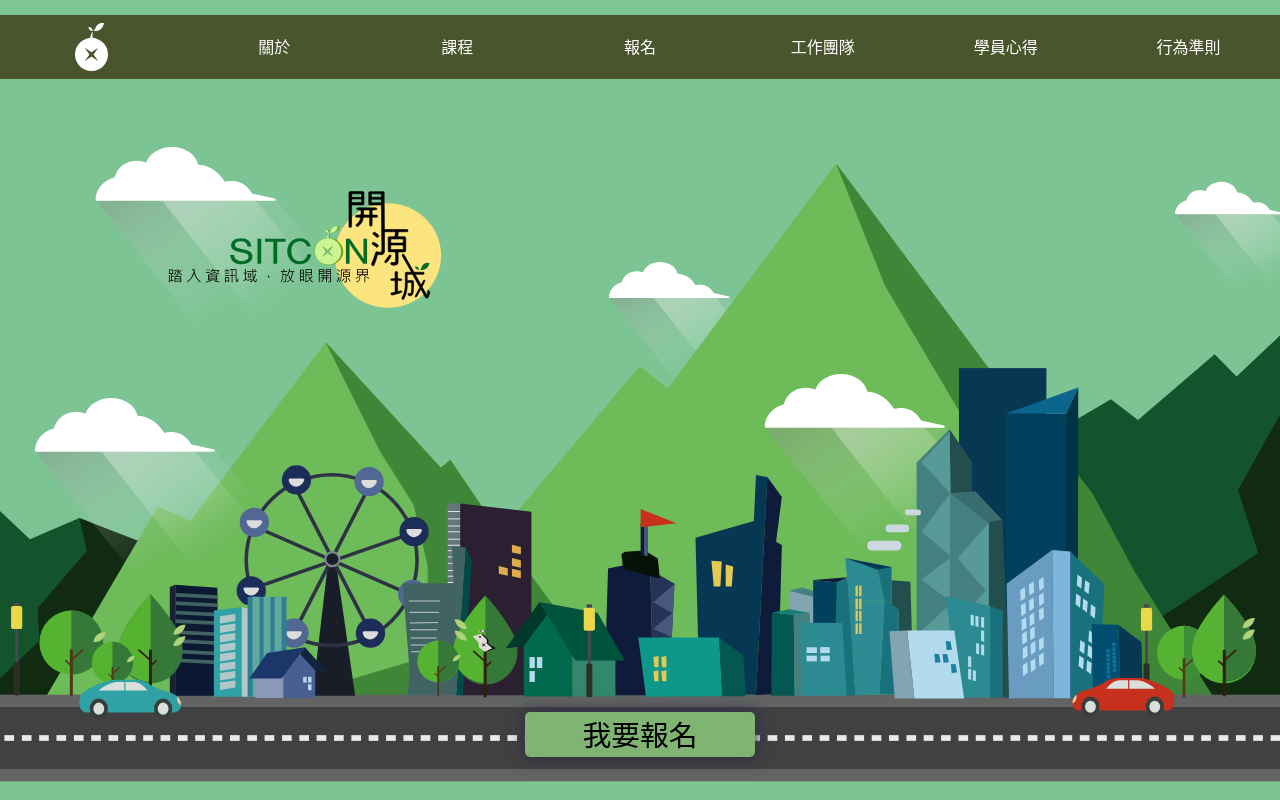
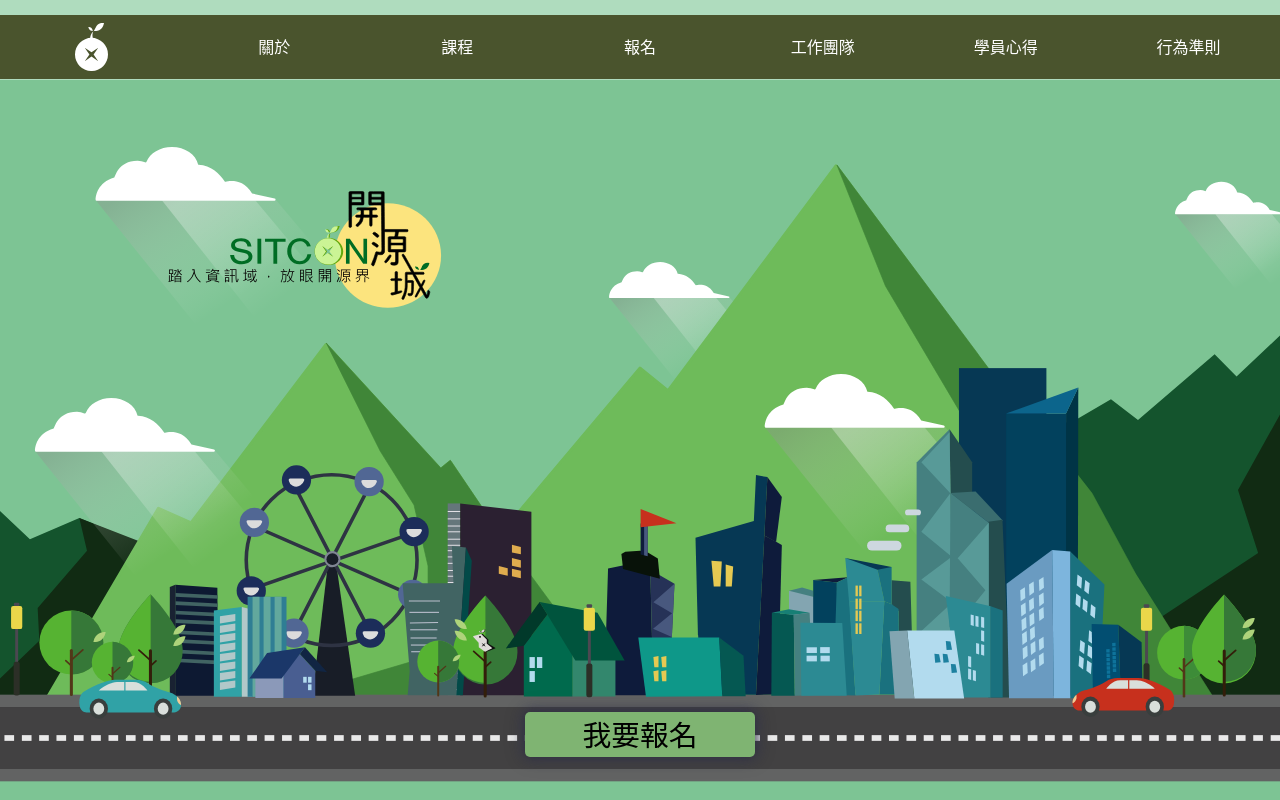
Before and after one commit to sitcon-tw/camp2017, a Vue app: page / in a window 1280 px wide. Shown: the top 800 px of the page. Built offline with nearby package versions, Linux system fonts and the light colour scheme.

Commit message:
Change background color

```diff
--- a/src/App.vue
+++ b/src/App.vue
@@ -60,7 +60,7 @@ white = #f8fcf6
 
 body
   color: black
-  background-color: #7EC595
+  background-color: #AFDCBE
 
 #app
   font-family: 'Noto Sans', 'Source Hans Sans', 'Source Hans Sans TC', 'Noto Sans CJK TC', 'Noto Sans TC', 'PingFang TC', 'LiHei Pro', '微軟正黑體', 'Microsoft JhengHei', 'Avenir', Helvetica, sans-serif
```
